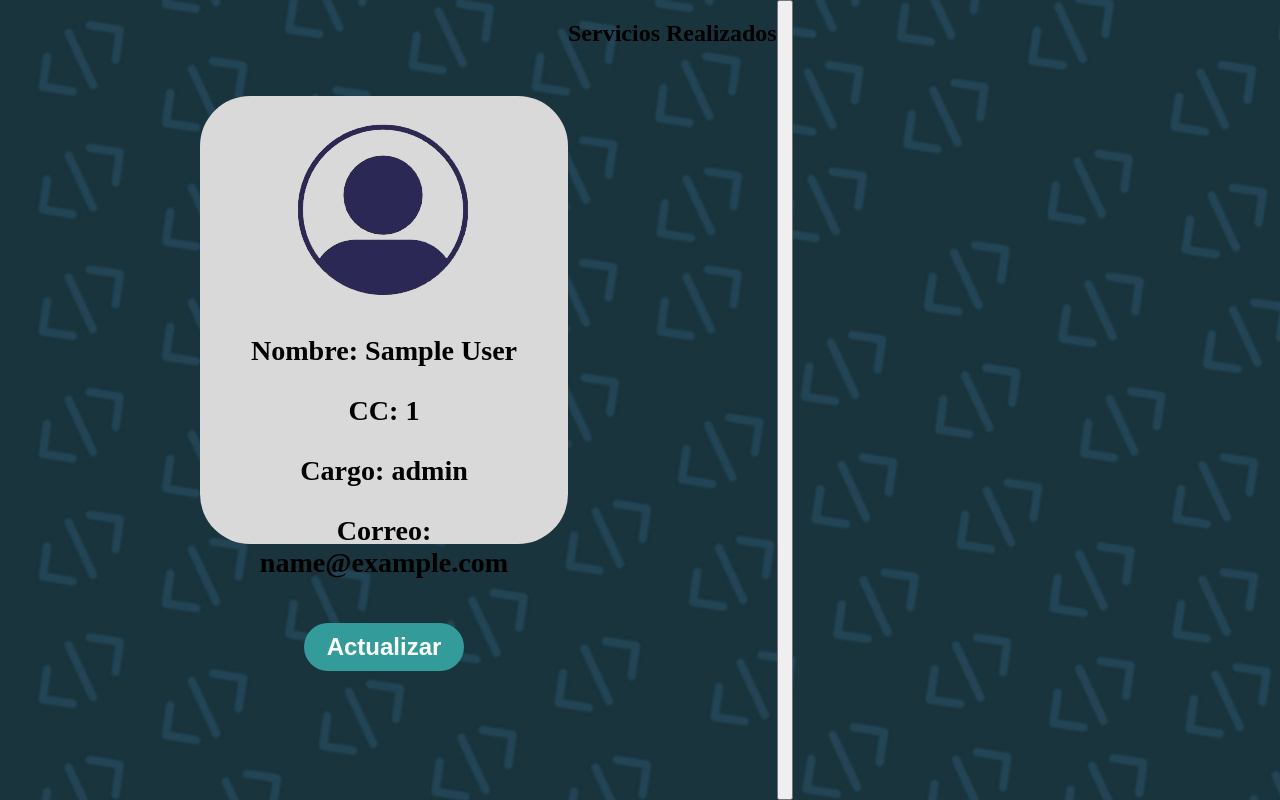
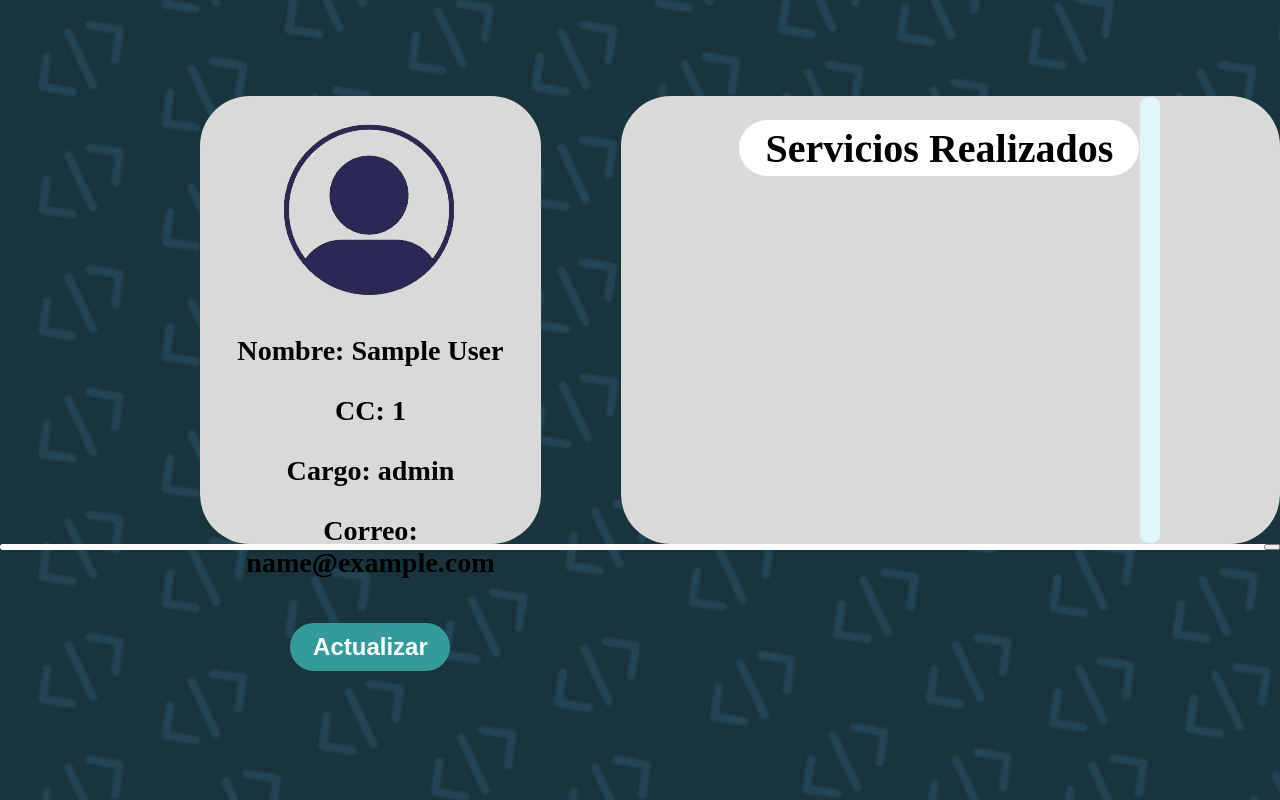
Before and after one commit to Jpmc28/Mantenisoft, a PHP site: page /ingresousuarioadmin/inicioadmin.php in a window 1280 px wide. Run offline with PHP 8.4, Linux system fonts and the light colour scheme; the visitor is signed in with stand-in values (Sample User, id 1).

Commit message:
se ajusta visualizacion de pagina principal al ingresar, se  crea barra de scroll para mostrar al conectar con la base de datos, queda pendiente realizar pruebas conectando php con el servicio para la barra de tareas

```diff
--- a/ingresousuarioadmin/css/estiloInicio.css
+++ b/ingresousuarioadmin/css/estiloInicio.css
@@ -3,10 +3,13 @@ html, body {
     height: 100vh;
     margin: 0;
     background: url("img/Olvide\ mi\ contraseña\ \(1\).png");
-    display: flex;
+    display: flex-end;
     font-weight: bold;
     font-style: unset;
 }
+#personalydatots{
+    display: flex;
+    }
 #tablaPeronal{
     background: #d9d9d9;
     height: 50vh;
@@ -37,3 +40,59 @@ html, body {
     outline: none;
     font-weight: 700;
 }
+#tablaServicios{
+    background-color: #d9d9d9;
+    margin-left: 10vh;
+    margin-top: 12vh;
+    border-radius: 50px;
+    width: 90vh;
+    display: flex;
+    align-content: center;
+    justify-content: center;
+}
+#servicios{
+    margin-top: 3vh;
+    display: flex;
+    background-color: #ffffff;
+    border-radius: 50px;
+    width: 50vh;
+    height: 7vh;
+    font-size: 5vh;
+    display: flex;
+    align-items: center;
+    justify-content: center;
+}
+#seccion_dinamica{
+    display: flex;
+    justify-content: flex-end;
+    background-color: #ffffff;
+    border-radius: 50px;
+}
+#serviciosRealizados {
+    padding: 10px;
+    border: 1px solid #ddd;
+    background-color: #e0f7fa;
+    border-radius: 10px;
+}
+
+.service-item {
+    padding: 10px;
+    margin-bottom: 5px;
+    background-color: #339c9b;
+    color: white;
+    border-radius: 5px;
+    display: flex;
+    justify-content: space-between;
+    align-items: center;
+}
+
+.service-item span {
+    font-weight: bold;
+}
+
+.service-item p {
+    margin: 0;
+    overflow: hidden;
+    white-space: nowrap;
+    text-overflow: ellipsis;
+}
--- a/ingresousuarioadmin/inicioadmin.php
+++ b/ingresousuarioadmin/inicioadmin.php
@@ -17,6 +17,7 @@ if (!isset($_SESSION['IdCedula'])) {
     <title>InicioAdmin</title>
 </head>
 <body>
+    <section id="personalydatots">
         <section id="tablaPeronal">
             <img src="img/informacionbasica.png" alt="">
             <h3>Nombre: <?php echo htmlspecialchars($_SESSION['Name']); ?></h3>
@@ -26,11 +27,13 @@ if (!isset($_SESSION['IdCedula'])) {
             <button id="boton_actualizar"><a href="#">Actualizar</a></button>
         </section>
         <section id="tablaServicios">
-        <section id="servicios"><H2>Servicios Realizados</H2></section>
-        <section id="serviciosRealizados">
-
+            <section id="servicios"><p>Servicios Realizados</p></section>
+            <section id="serviciosRealizados"></section>
         </section>
     </section>
-    <button><a href=""></a></button>
+    <section id="seccion_dinamica">
+    <button id="boton_dinamico"><a href=""></a></button>
+    </section>
+    <script src="js/fetchServicios.js"></script>
 </body>
 </html>
--- /dev/null
+++ b/ingresousuarioadmin/js/fetchServicios.js
@@ -0,0 +1,17 @@
+document.addEventListener('DOMContentLoaded', function () {
+    fetch('fetch_servicios.php')
+        .then(response => response.json())
+        .then(data => {
+            const serviciosContainer = document.getElementById('serviciosRealizados');
+            serviciosContainer.style.overflowY = 'scroll';
+            serviciosContainer.style.height = '300px'; // Altura para permitir desplazamiento
+
+            data.forEach(service => {
+                const serviceItem = document.createElement('div');
+                serviceItem.className = 'service-item';
+                serviceItem.innerHTML = `<span>#${service.id}</span> <p>${service.descripcion}</p>`;
+                serviciosContainer.appendChild(serviceItem);
+            });
+        })
+        .catch(error => console.error('Error al cargar los servicios:', error));
+});
```
Lines whose indentation alone changed are shown as unchanged.
